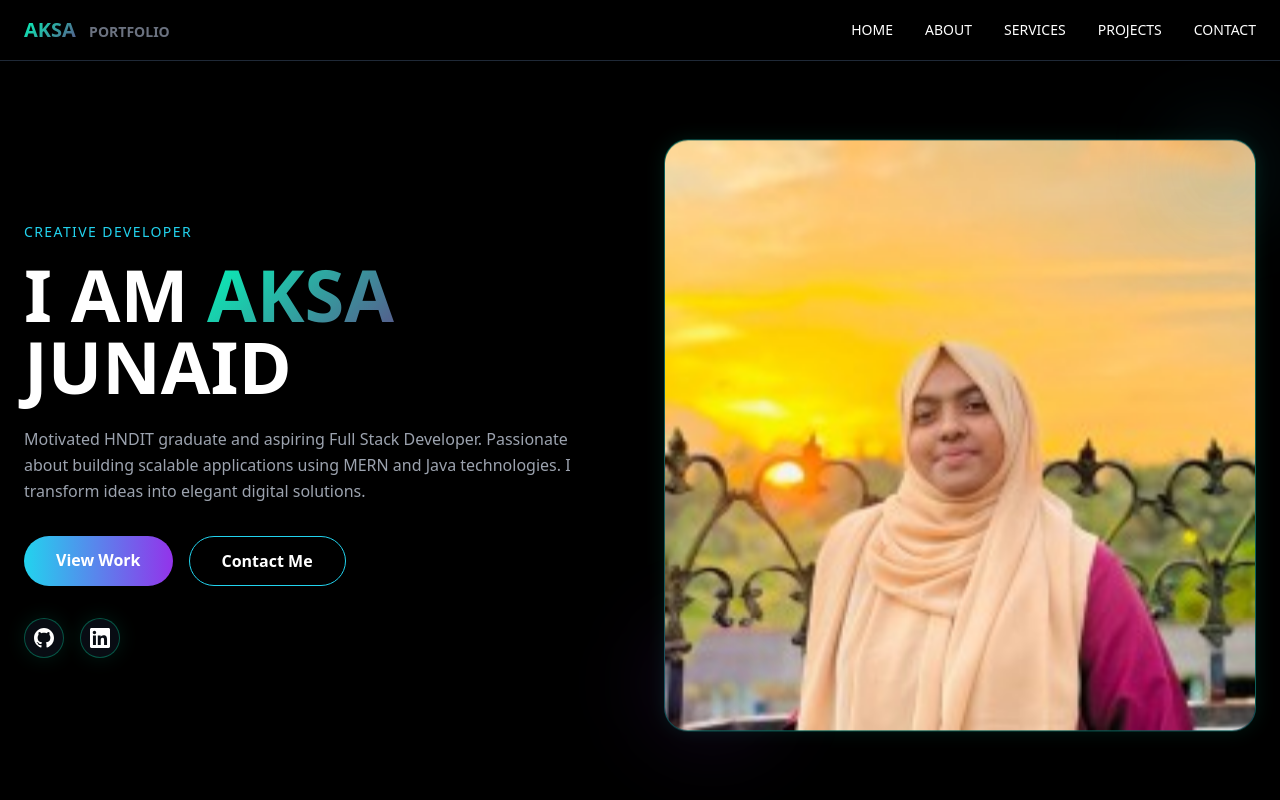
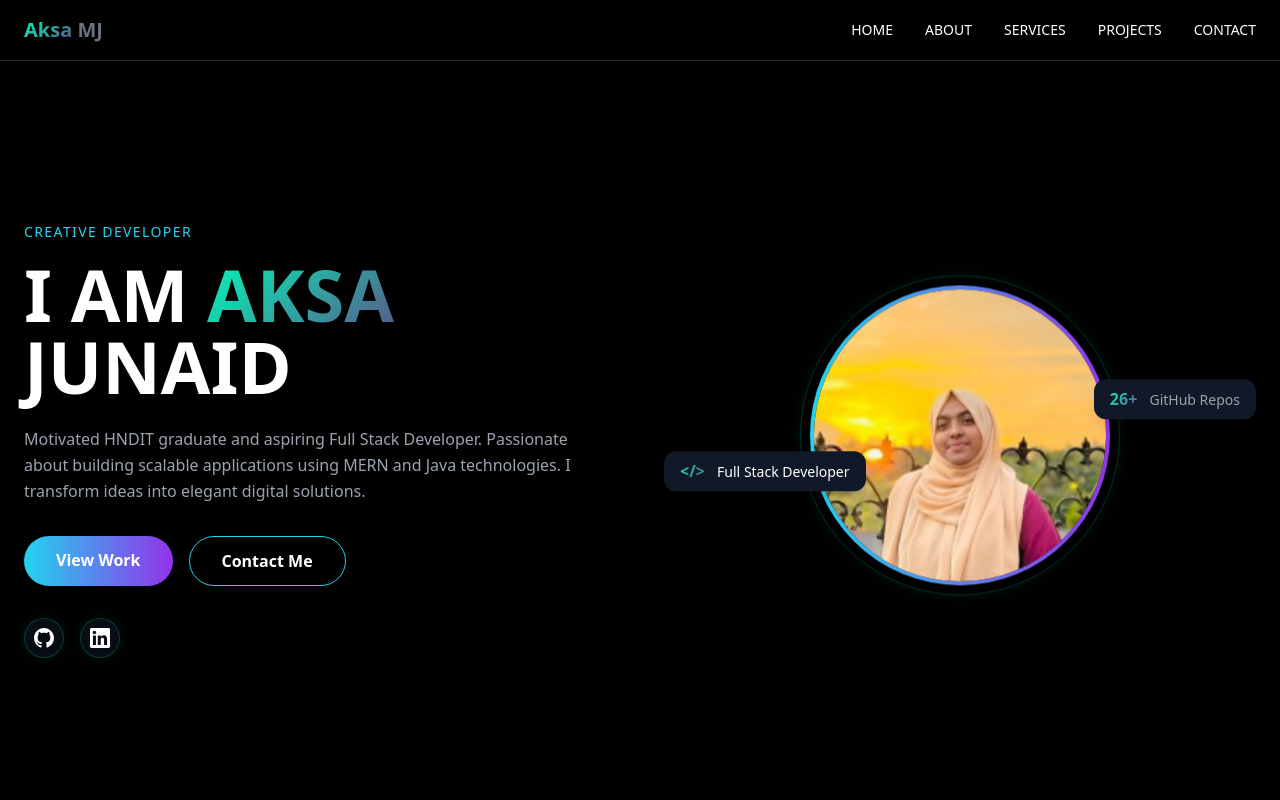
Before and after one commit to AksaMJML/portfolio, a plain HTML site: page index.html in a window 1280 px wide. Shown: the top 800 px of the page. Drawn offline with nearby package versions, Linux system fonts and the light colour scheme.

Commit message:
Update portfolio header and enhance image display with new floating labels

```diff
--- a/index.html
+++ b/index.html
@@ -15,8 +15,8 @@
   <nav class="fixed top-0 w-full z-50 bg-black/80 backdrop-blur-md border-b border-gray-800">
     <div class="max-w-7xl mx-auto px-6 py-4 flex justify-between items-center">
       <div class="text-xl font-bold">
-        <span class="gradient-text">AKSA</span>
-        <span class="text-gray-500 text-sm ml-2">PORTFOLIO</span>
+        <span class="gradient-text">Aksa</span>
+        <span class="text-gray-500 ">MJ</span>
       </div>
 
       <div class="hidden md:flex gap-8 text-sm">
@@ -81,21 +81,47 @@
         </div>
       </div>
 
-      <!-- Right Image - ONLY ONE PHOTO -->
-      <div class="relative animate-float">
+      <!-- <div class="relative animate-float">
         <div
           class="aspect-square bg-gradient-to-br from-cyan-400/20 to-purple-600/20 rounded-3xl glow-border overflow-hidden">
 
-          <!-- With your actual image -->
           <img src="assets/img/ak2.jpg" alt="Aksa Junaid" class="w-full h-full object-cover">
         </div>
 
-        <!-- Decorative elements -->
         <div class="absolute -top-4 -right-4 w-24 h-24 bg-cyan-400/10 rounded-full blur-2xl"></div>
         <div class="absolute -bottom-4 -left-4 w-32 h-32 bg-purple-600/10 rounded-full blur-2xl"></div>
       </div>
 
-    </div>
+    </div> -->
+
+      <div class="relative flex justify-center items-center animate-float">
+
+        <!-- Glow Background -->
+        <div class="absolute w-[320px] h-[320px] rounded-full glow-border"></div>
+
+        <!-- Gradient Ring -->
+        <div class="absolute w-[300px] h-[300px] rounded-full bg-gradient-to-r from-cyan-400 to-purple-600 p-[4px]">
+
+          <!-- Image inside -->
+          <div class="w-full h-full rounded-full overflow-hidden bg-black">
+            <img src="assets/img/ak2.jpg" alt="Aksa Junaid" class="w-full h-full object-cover">
+          </div>
+
+        </div>
+
+        <!-- Floating Label 1 -->
+        <div class="absolute top-4 left-0 bg-gray-900 px-4 py-2 rounded-xl shadow-lg card-hover">
+          <span class="gradient-text font-bold">&lt;/&gt;</span>
+          <span class="ml-2 text-sm">Full Stack Developer</span>
+        </div>
+
+        <!-- Floating Label 2 -->
+        <div class="absolute bottom-4 right-0 bg-gray-900 px-4 py-2 rounded-xl shadow-lg card-hover">
+          <span class="gradient-text font-bold">26+</span>
+          <span class="ml-2 text-gray-400 text-sm">GitHub Repos</span>
+        </div>
+
+      </div>
   </section>
 
   <!-- WHAT I DO SECTION -->
--- a/style.css
+++ b/style.css
@@ -7,6 +7,7 @@ html {
     opacity: 0;
     transform: translateY(30px);
   }
+
   to {
     opacity: 1;
     transform: translateY(0);
@@ -14,9 +15,12 @@ html {
 }
 
 @keyframes float {
-      0%, 100% {
+
+  0%,
+  100% {
     transform: translateY(0px);
   }
+
   50% {
     transform: translateY(-20px);
   }
@@ -47,6 +51,6 @@ html {
 }
 
 .glow-border {
-      border: 1px solid rgba(0, 254, 186, 0.3);
-      box-shadow: 0 0 20px rgba(0, 254, 186, 0.1);
+  border: 1px solid rgba(0, 254, 186, 0.2);
+  box-shadow: 0 0 15px rgba(0, 254, 186, 0.08);
 }
```
Lines whose indentation alone changed are shown as unchanged.
